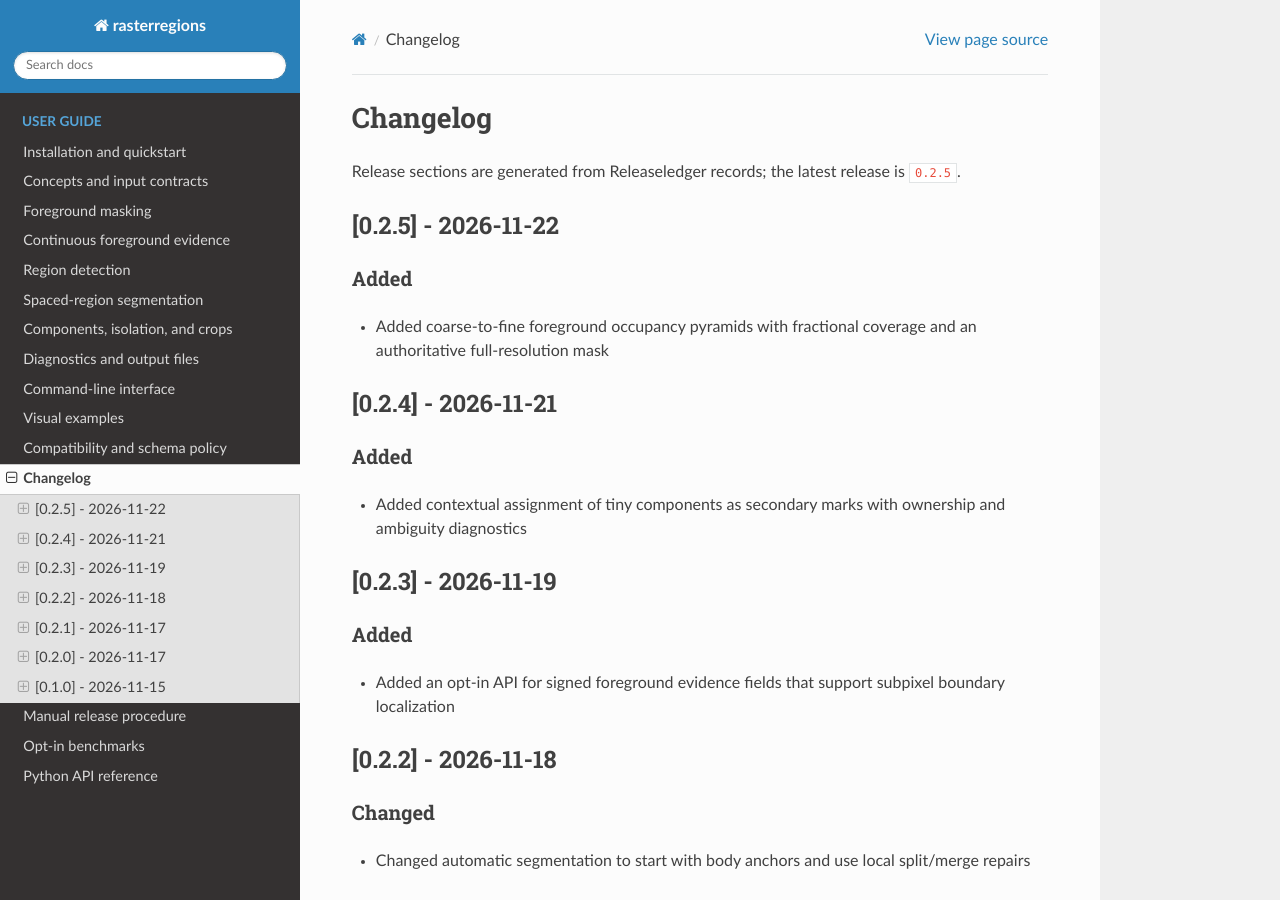
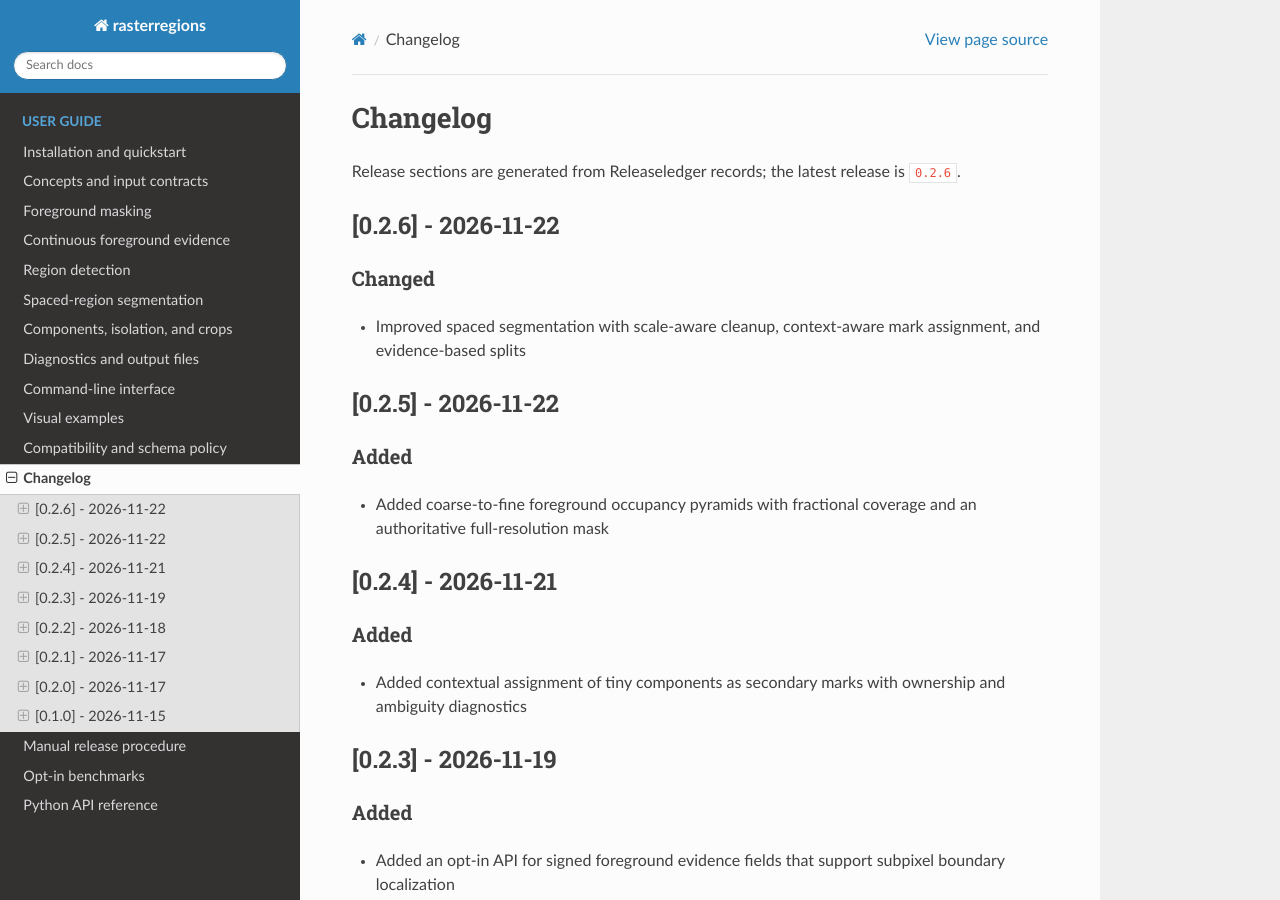
Before and after one commit to schreibatlas/rasterregions, a Sphinx documentation site: the page built from docs/changelog.md, in a window 1280 px wide and 900 px high. Built offline with Sphinx 7.4.7 and the Read the Docs theme 3.1.0, drawn with Linux system fonts in a browser that asks for light colours.

Commit message:
doc: changelog

```diff
--- a/docs/changelog.md
+++ b/docs/changelog.md
@@ -1,6 +1,12 @@
 # Changelog
 
-Release sections are generated from Releaseledger records; the latest release is `0.2.5`.
+Release sections are generated from Releaseledger records; the latest release is `0.2.6`.
+
+## [0.2.6] - 2026-11-22
+### Changed
+- Improved spaced segmentation with scale-aware cleanup, context-aware mark assignment, and evidence-based splits
+
+<!-- generated by releaseledger -->
 
 ## [0.2.5] - 2026-11-22
 ### Added
```
Also changed, not shown: .ledger/releaseledger/data/ledgers/main/releases/0.2.6/entries/entry-0001.md (added), .ledger/releaseledger/data/ledgers/main/releases/0.2.6/release.md (added), 8 other files.
